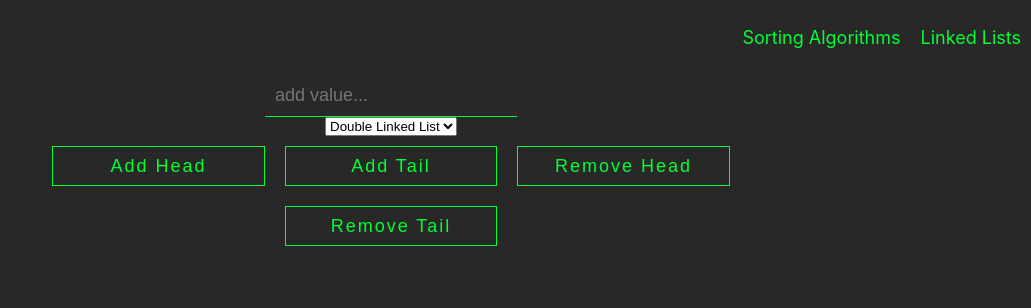
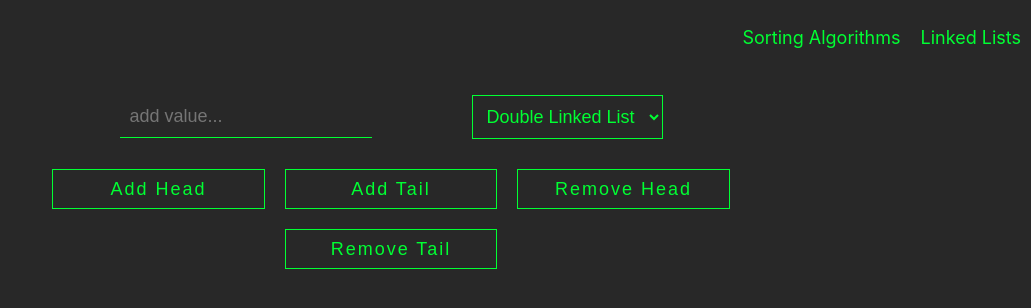
Before and after one commit to Trip4077/Algorithm-Visualizer, a React (Create React App) app: page /linked-lists in a window 1280 px wide. Shown: the top 308 px of the page, without its empty margins (249-1280 px from the left). Built offline with nearby package versions, Linux system fonts and the light colour scheme.

Commit message:
style v1 complete

```diff
--- a/src/App.js
+++ b/src/App.js
@@ -11,7 +11,7 @@ const App = () => {
   return(
     <div className="app">
       <Nav />
-      <Route path='/sorting' component={SortingVisualizer} />
+      <Route exact path='/' component={SortingVisualizer} />
       <Route path='/linked-lists' component={LinkedList} />
     </div>
   )
--- a/src/LinkedList/LinkedList.css
+++ b/src/LinkedList/LinkedList.css
@@ -21,6 +21,40 @@
 
     position: relative;
     margin-right: 110px;
+}
+
+.structure-select {
+    display: flex;
+    align-items: center;
+
+    padding: 20px;
+    width: 100%;
+}
+
+.structure-select input {
+    margin-right: 100px;
+}
+
+.structure-select select {
+    background-color: transparent;
+    border: 1px solid rgba(0, 255, 51);
+    color: rgba(0, 255, 51);
+
+    padding: 10px;
+    font-size: 18px;
+}
+
+.structure-select select:focus {
+    outline: none;
+}
+
+.structure-select select option {
+    background-color: rgba(40, 40, 40, 1);
+    border: 1px solid rgba(0, 255, 51);
+}
+
+.structure-select select option:focus {
+    outline: none;
 }
 
 #arrow {
--- a/src/LinkedList/LinkedList.js
+++ b/src/LinkedList/LinkedList.js
@@ -72,6 +72,7 @@ const LinkedList = () => {
             }
             </div>
             <div className='controls'>
+                <div class="structure-select">
                     <input id="list-input" type='text' placeholder='add value...'onChange={e => onChangeHandler(e)} />
                     <select onChange={e =>{ e.preventDefault(); setStructures(e.target.value) }}>
                         <option value="double">Double Linked List</option>
@@ -79,6 +80,7 @@ const LinkedList = () => {
                         <option value="stack">Stack</option>
                         <option value="queue">Queue</option>
                     </select>
+                </div>
                 <div>
                     {
                         (() => {
--- a/src/Nav/Nav.js
+++ b/src/Nav/Nav.js
@@ -5,7 +5,7 @@ import './Nav.css';
 
 export default () => (
     <nav>
-        <Link to='sorting'>Sorting Algorithms</Link>
-        <Link to='linked-lists'>Linked Lists</Link>
+        <Link to='/'>Sorting Algorithms</Link>
+        <Link to='/linked-lists'>Linked Lists</Link>
     </nav>
 );
```
Lines whose indentation alone changed are shown as unchanged.
